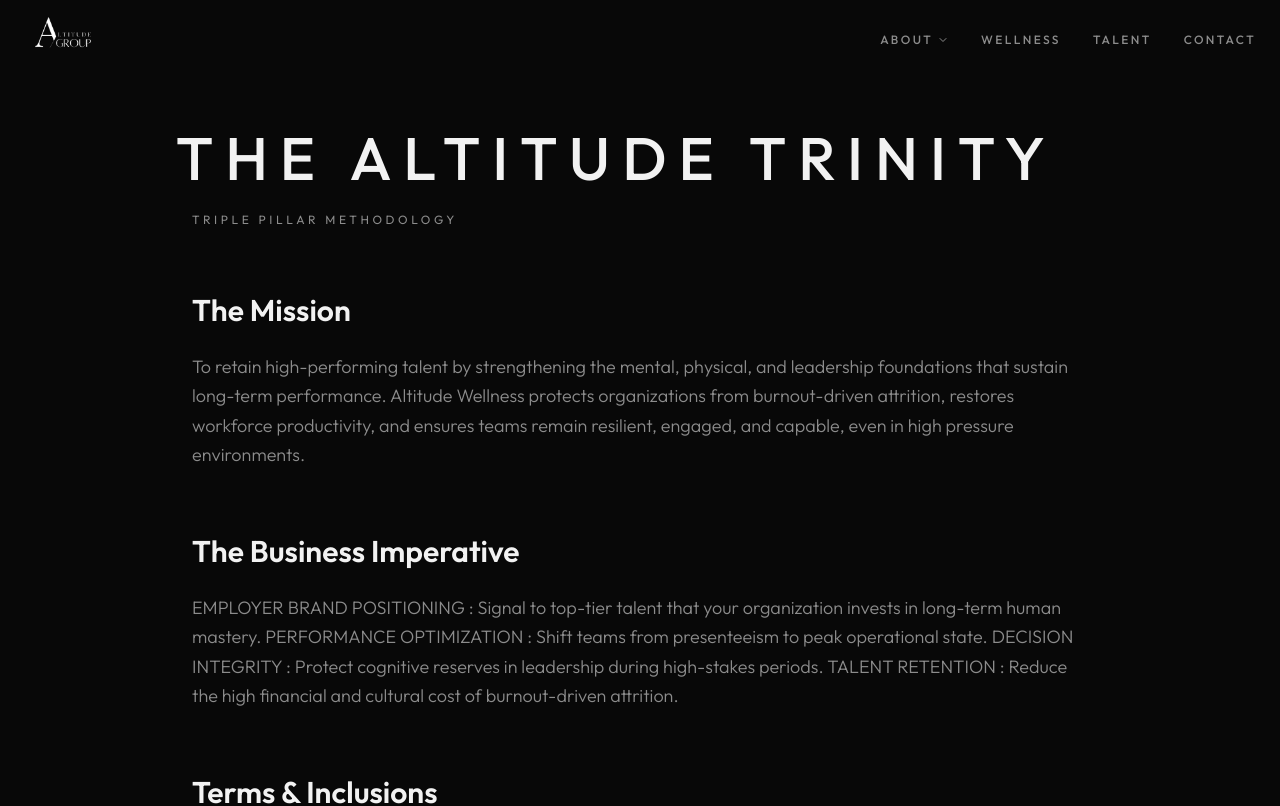
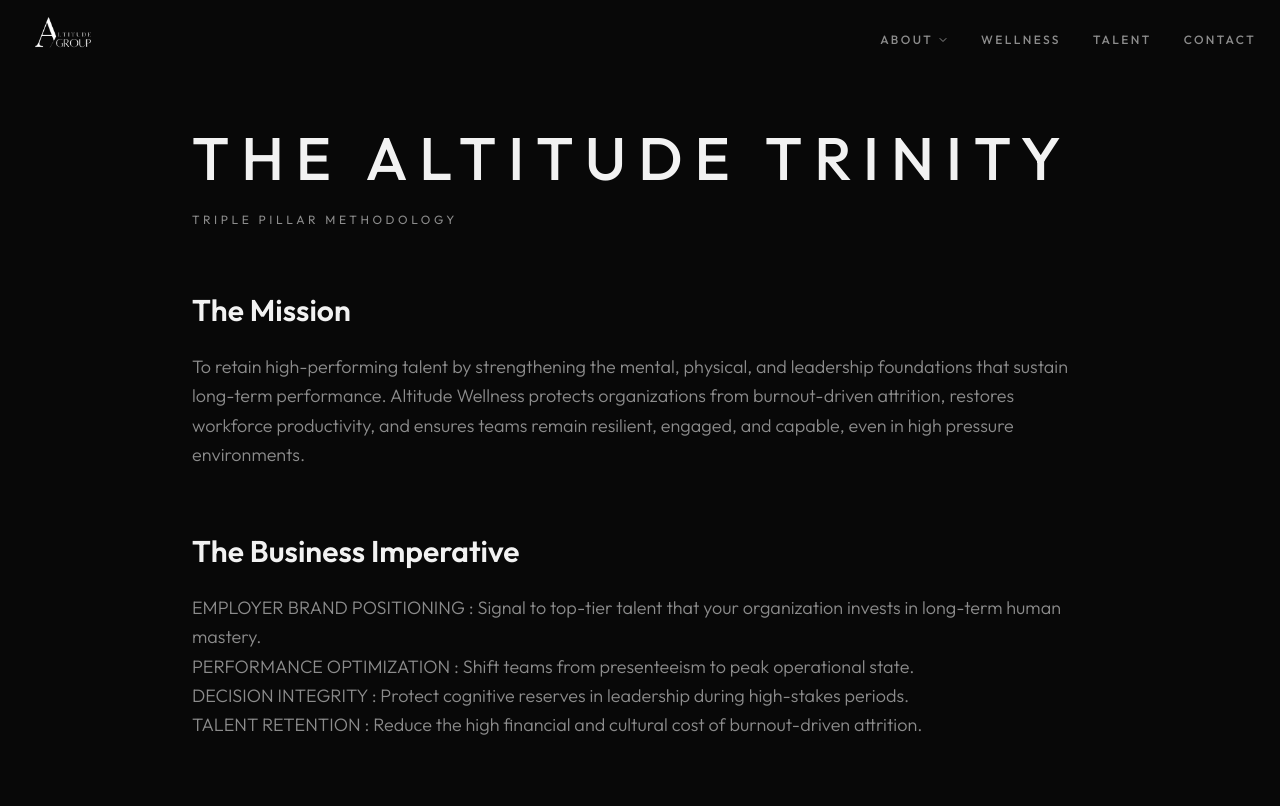
Before and after one commit to whitevolfe/altitute-recruitment, a React (Vite) app: page /packages/altitude-trinity in a window 1280 px wide. Shown: the top 806 px of the page. Built offline with nearby package versions, Linux system fonts and the light colour scheme; the HTML template or start-up script is replaced by a standard one.

Commit message:
trinity package font lines change

```diff
--- a/src/components/WellnessSection.tsx
+++ b/src/components/WellnessSection.tsx
@@ -83,10 +83,10 @@ const WellnessSection = () => {
           {packages.map((pkg, i) => (
             <ScrollReveal key={pkg.name} delay={0.15 + i * 0.1}>
               <div className='border border-border p-8 md:p-10 flex flex-col h-full hover:border-foreground/20 transition-colors duration-500'>
-                <h3 className='font-body font-bold text-2xl tracking-wide text-black px-4 py-2 mb-3'>
+                <h3 className='font-body font-bold text-2xl tracking-wide text-black px-4 py-2 mb-3 -ml-4'>
                   {pkg.name}
                 </h3>
-                <p className='text-xs tracking-[0.2em] uppercase text-black mb-3 font-body'>
+                <p className='text-xs tracking-[0.2em] uppercase text-black mb-3 font-body italic'>
                   {pkg.subtitle}
                 </p>
                 <p className='text-black font-body font-light mb-6'>
--- a/src/pages/AltitudeTrinityPage.tsx
+++ b/src/pages/AltitudeTrinityPage.tsx
@@ -13,7 +13,7 @@ const AltitudeTrinityPage = () => {
       <main className='section-padding'>
         <div className='max-w-4xl mx-auto '>
           <ScrollReveal>
-            <h1 className='text-4xl md:text-6xl font-body font-medium tracking-[0.2em] uppercase text-foreground mb-6 -ml-4'>
+            <h1 className='text-4xl md:text-6xl font-body font-medium tracking-[0.2em] uppercase text-foreground mb-6 '>
               The Altitude Trinity
             </h1>
             <p className='text-xs tracking-[0.3em] uppercase text-muted-foreground mb-16 font-body'>
@@ -50,13 +50,23 @@ const AltitudeTrinityPage = () => {
                   The Business Imperative
                 </h2>
                 <p className='text-muted-foreground font-body font-light text-lg leading-relaxed mb-4'>
-                  EMPLOYER BRAND POSITIONING : Signal to top-tier talent that
-                  your organization invests in long-term human mastery.
-                  PERFORMANCE OPTIMIZATION : Shift teams from presenteeism to
-                  peak operational state. DECISION INTEGRITY : Protect cognitive
-                  reserves in leadership during high-stakes periods. TALENT
-                  RETENTION : Reduce the high financial and cultural cost of
-                  burnout-driven attrition.
+                  <p>
+                    EMPLOYER BRAND POSITIONING : Signal to top-tier talent that
+                    your organization invests in long-term human mastery.
+                  </p>
+                  <p>
+                    PERFORMANCE OPTIMIZATION : Shift teams from presenteeism to
+                    peak operational state.{' '}
+                  </p>
+                  <p>
+                    DECISION INTEGRITY : Protect cognitive reserves in
+                    leadership during high-stakes periods.
+                  </p>
+
+                  <p>
+                    TALENT RETENTION : Reduce the high financial and cultural
+                    cost of burnout-driven attrition.
+                  </p>
                 </p>
                 {/* <p className='text-muted-foreground font-body font-light text-lg leading-relaxed mb-4'>
                   Research consistently demonstrates that employee wellbeing
```
